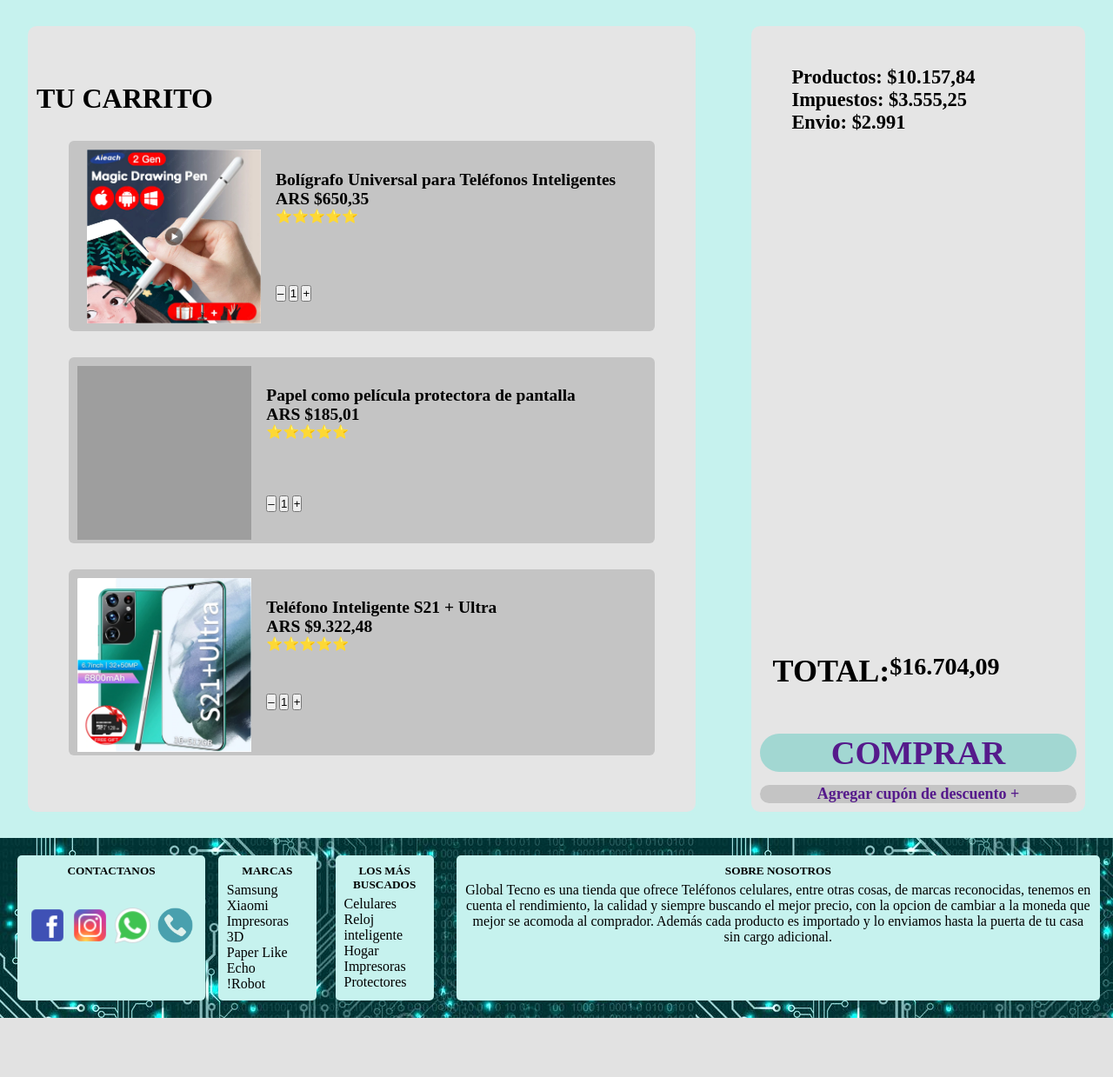
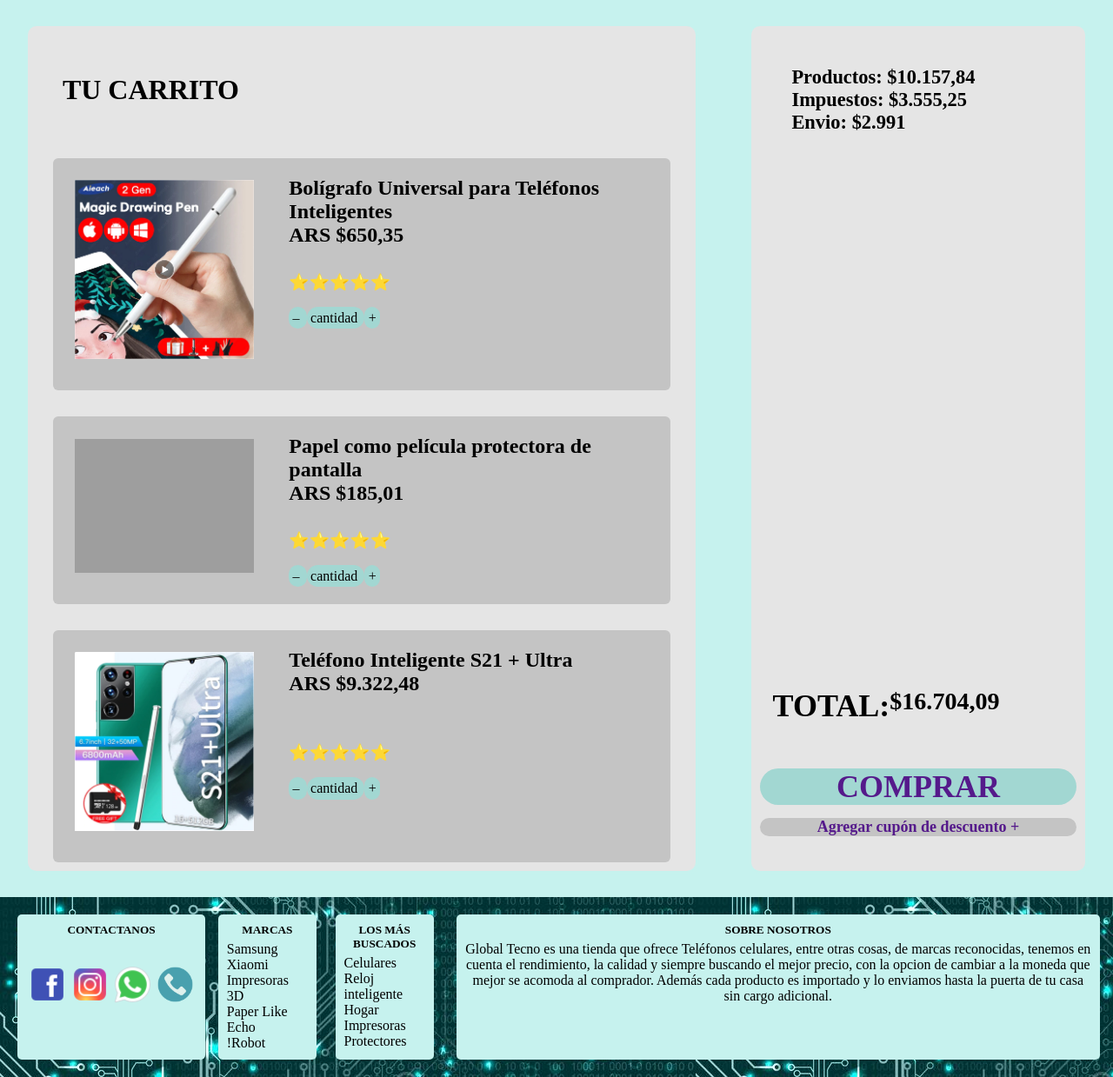
Before and after one commit to ViviSotelo/Grupo_11_GlobalTecno, a Node server app: page /product-carrito in a window 1280 px wide. Shown: the part 168-1407 px from the top of the page at 87% size. Before the commit the page ends 1339 px from the top, so only its background shows below. Run offline with Node 20, Linux system fonts and the light colour scheme; some libraries are stand-ins or nearby versions; grey boxes are pictures that could not be loaded.

Commit message:
agrego la retrospectiva y las correcciones de product-detal y carrito

```diff
--- a/site_GlobalTecno/public/stylesheets/productCarri.css
+++ b/site_GlobalTecno/public/stylesheets/productCarri.css
@@ -1,6 +1,12 @@
 
  body.carro{
     background-color:  #A2D7D2;
+    max-width: 100%;
+}
+
+.titulo_carrito{
+    padding: 4%;
+    padding-top: 6%;
 }
 
 .carro{
@@ -31,10 +37,16 @@
 }
 
 .carro .producto1_img img{
-    width: 170px;
-    height: 170px;
-    margin-top: 10%;
-    margin-left: 12%;
+    width: 80%;
+    height: 80%;
+    padding-top: 10%;
+
+}
+.carro .producto1_img {
+
+    display: flex;
+    justify-content:center;
+
 }
 
 .producto1_detalles {
@@ -45,7 +57,17 @@
 }
 
 .estrellas_producto1{
+    padding-bottom: 4%;
     display: flex;
+}
+
+.boton_carrito_menos_p1,
+.boton_carrito_cantidad_p1,
+.boton_carrito_mas_p1{
+    margin-top: 5%;
+    padding: 1%;
+    background-color: #A2D7D2;
+    border-radius: 30px;
 }
 
 
@@ -59,10 +81,16 @@
     flex-direction: column;
 }
 .carro .producto2_img img{
-    width: 170px;
-    height: 170px;
-    margin-top: 10%;
-    margin-left: 12%;
+    width: 80%;
+    height: 80%;
+    padding-top: 10%;
+
+}
+.carro .producto2_img {
+
+    display: flex;
+    justify-content:center;
+
 }
 
 .producto2_detalles {
@@ -72,7 +100,17 @@
     font-size: small;
 }
 .estrellas_producto2{
+    padding-bottom: 4%;
     display: flex;
+}
+
+.boton_carrito_menos_p2,
+.boton_carrito_cantidad_p2,
+.boton_carrito_mas_p2{
+    margin-top: 5%;
+    padding: 1%;
+    background-color: #A2D7D2;
+    border-radius: 30px;
 }
 
 /* producto 3 */
@@ -85,12 +123,17 @@
     flex-direction: column;
 }
  .carro .producto3_img img{
-    width: 170px;
-    height: 170px;
-    margin-top: 10%;
-    margin-left: 12%;
+    width: 80%;
+    height: 80%;
+    padding-top: 10%;
+
 }
+.carro .producto3_img {
 
+    display: flex;
+    justify-content:center;
+
+}
 .producto3_detalles {
     display: flex;
     flex-direction: column;
@@ -98,7 +141,17 @@
     font-size: small;
 }
 .estrellas_producto3{
+    padding-bottom: 4%;
     display: flex;
+}
+
+.boton_carrito_menos_p3,
+.boton_carrito_cantidad_p3,
+.boton_carrito_mas_p3{
+    margin-top: 5%;
+    padding: 1%;
+    background-color: #A2D7D2;
+    border-radius: 30px;
 }
 
 /* comprar */
@@ -142,194 +195,41 @@
 }
 
 @media (min-width:375px){
-
-    .box__productos_carrito{
-        justify-content: center;
-        margin-left: 10%;
+ .pecios_carrito{
+    font-size:large
  }
-
-    .carro .producto1_img img{
-        width: 200px;
-        height: 200px;
-        margin-top: 10%;
-        margin-right: 20%;
-      }
-      .carro .producto2_img img{
-        width: 200px;
-        height: 200px;
-        margin-top: 10%;
-        margin-right: 20%;
-      }
-      .carro .producto3_img img{
-        width: 200px;
-        height: 200px;
-        margin-top: 10%;
-        margin-right: 20%;
-      }
-
 }
 
 @media (min-width:425px){
-
-    .carro .box__productos_carrito{
-        background-color: #E5E5E5;
-        width: 80%;
-        margin: 30px auto 30px;
-        box-shadow: 2px 2px 2px  #C6F2EE;
-        border-radius: 10px;
-        display: flex;
-        flex-direction: column;
-        padding: 10px;
+    .pecios_carrito{
+       font-size:x-large
     }
-    .carro .producto1_img img{
-        width: 250px;
-        height: 250px;
-        margin-top: 10%;
-        margin-left: 9%;
-      }
-      .carro .producto2_img img{
-        width: 250px;
-        height: 250px;
-        margin-top: 10%;
-        margin-left: 9%;
-      }
-      .carro .producto3_img img{
-        width: 250px;
-        height: 250px;
-        margin-top: 10%;
-        margin-left: 9%;
 }
 
+@media (min-width:768px){
+    .producto1_detalles{
+        font-size:large
+    }
+    .producto2_detalles{
+        font-size:large
+    }
+    .producto3_detalles{
+        font-size:large
+    }
     .pecios_carrito{
-        font-size:larger
+        font-size:xx-large
+     }
+    .precio-total_carrito{
+        font-size:x-large
+    }
+    .boton-comprar_carrito{
+        font-size:large
+    }
+    .boton-cupon_carrito{
+        font-size:large
+    }
 }
 
-      .precio-total_carrito{
-          font-size: x-large;
-      }
-
-}
-
-
-@media (min-width:768px) {
-
-.carro{
-    max-width:max-content;
-}
-
-.carro .producto1__carrito{
-    background-color: #C4C4C4;
-    width: 90%;
-    margin: 30px auto 0;
-    border-radius: 6px;
-    display: flex;
-    flex-direction: row;
-    justify-content: center;
-}
-.carro .producto1_img img{
-    width: 200px;
-    height: 200px;
-    margin-top: 5%;
-    margin-left: 5%;
-  }
-
-.producto1_detalles {
-    display: flex;
-    flex-direction: column;
-    padding: 5%;
-    padding-left: 4%
-}
-
-.estrellas_producto1{
-    display: flex;
-}
-
-.botones-cantidad_producto1__carrito{
-    padding-top: 18%;
-    width: 200%;
-}
-
-/*  producto 2  */
-
-.carro .producto2__carrito{
-    background-color: #C4C4C4;
-    width: 90%;
-    margin: 30px auto 0;
-    border-radius: 6px;
-    display: flex;
-    flex-direction: row;
-}
-.carro .producto2_img img{
-    width: 200px;
-    height: 200px;
-    margin-top: 5%;
-    margin-left: 5%;
-  }
-
-.producto2_detalles {
-    display: flex;
-    flex-direction: column;
-    padding: 5%;
-    padding-left: 4%
-}
-
-.estrellas_producto2{
-    display: flex;
-}
-
-.botones-cantidad_producto2__carrito{
-    padding-top: 18%;
-    width: 200%;
-}
-
-/*  producto 3  */
-
-.carro .producto3__carrito{
-    background-color: #C4C4C4;
-    width: 90%;
-    margin: 30px auto 0;
-    border-radius: 6px;
-    display: flex;
-    flex-direction: row;
-}
-.carro .producto3_img img{
-    width: 200px;
-    height: 200px;
-    margin-top: 5%;
-    margin-left: 5%;
-  }
-
-.producto3_detalles {
-    display: flex;
-    flex-direction: column;
-    padding: 5%;
-    padding-left: 4%;
-}
-
-.estrellas_producto3{
-    display: flex;
-}
-
-.botones-cantidad_producto3__carrito{
-    padding-top: 18%;
-    width: 200%;
-}
-.pecios_carrito{
-    padding: 5%;
-    font-size:xx-large
-  }
-
-.precio-total_carrito{
-      font-size: xxx-large;
-  }
-
-.boton-comprar_carrito{
-    font-size: larger;
-}
-.boton-cupon_carrito{
-    font-size: large;
-}
-}
 @media (min-width:1024px){
 
     .main_carrito{
@@ -350,21 +250,119 @@
         padding: 10%;
         font-size:larger;
     }
+
+    .carro .producto1__carrito{
+        display: flex;
+        flex-direction:row;
+
+    }
+    .producto1_detalles{
+        font-size:medium;
+        width: 70%;
+        padding-top: 3%;
+    }
+    .producto1_img{
+        width: 40%;
+        padding-bottom: 5%;
+    }
+
+    .carro .producto1_img img{
+        height: 100%;
+
+    }
+
+    .carro .producto2__carrito{
+        display: flex;
+        flex-direction:row;
+
+    }
+    .producto2_detalles{
+        font-size:medium;
+        width: 70%;
+        padding-top: 3%;
+    }
+    .producto2_img{
+        width: 40%;
+        padding-bottom: 5%;
+    }
+    .carro .producto2_img img{
+        height: 100%;
+    }
+    .carro .producto3__carrito{
+        display: flex;
+        flex-direction:row;
+
+    }
+    .producto3_detalles{
+        font-size:medium;
+        width: 70%;
+        padding-top: 3%;
+    }
+    .producto3_img{
+        width: 40%;
+        padding-bottom: 5%;
+    }
+    .carro .producto3_img img{
+        height: 100%;
+    }
+    .estrellas_producto1{
+        padding-top: 7%;
+        padding-bottom: 5%
+    }
+    .estrellas_producto2{
+        padding-top: 7%;
+        padding-bottom: 5%
+    }
+    .estrellas_producto3{
+        padding-top: 13%;
+        padding-bottom: 5%
+    }
+
     .precio-total_carrito{
-    margin-top:150%;
+        padding-top: 150%;
+    }
+
+}
+
+@media (min-width:1440px){
+    .producto1_detalles{
+        font-size:larger;
+    }
+    .producto2_detalles{
+        font-size:larger;
+    }
+    .producto3_detalles{
+        padding-top: 3%;
+        font-size:larger;
+    }
+    .pecios_carrito{
         font-size:x-large;
     }
 }
-@media (min-width:1440px){
-    .carro{
-        max-width:100%;
+
+@media (min-width:2560px){
+    .carrito_producto1{
+        font-size:xx-large
+    }
+    .producto1_detalles{
+        font-size:xx-large;
+    }
+    .producto2_detalles{
+        font-size:xx-large;
+    }
+    .producto3_detalles{
+        padding-top: 3%;
+        font-size:xx-large;
     }
     .pecios_carrito{
-
-        font-size:x-large;
+        font-size:xxx-large;
     }
     .precio-total_carrito{
-        margin-top:150%;
+        font-size:xxx-large
+    }
+    .boton-comprar_carrito,
+    .boton-cupon_carrito{
         font-size:xx-large;
     }
+
 }
--- a/site_GlobalTecno/views/productCarri.html
+++ b/site_GlobalTecno/views/productCarri.html
@@ -38,18 +38,12 @@
 
                 <i class="signo__peso"><i class="fa-solid fa-dollar-sign"></i></i>
             </div>
-
-
-
             <div class="moneda">
-
                 <input type="checkbox" name="peso" id="peso">
                 <label for="peso">peso</label>
                 <input type="checkbox" name="dolar" id="dolar">
                 <label for="dolar">dolar</label>
-
             </div>
-
         </nav>
         <nav>
             <div class="home__barra__menu">
@@ -62,6 +56,7 @@
             </div>
         </nav>
     </header>
+
     <main class="main_carrito">
         <div class="box__productos_carrito">
             <div class="carrito_producto1">
@@ -71,6 +66,7 @@
                 <div class="producto1_img">
                     <img src="/images/productos/P2/1.jpg" alt="">
                 </div>
+
                 <div class="producto1_detalles">
                     <div class="Titulo_producto1">
                         <h2> Bolígrafo Universal para Teléfonos Inteligentes </h2>
@@ -78,6 +74,7 @@
                     <div class="valor_producto1">
                         <h2>ARS $650,35</h2>
                     </div>
+
                     <div class="estrellas_producto1">
                         <h3>⭐</h3>
                         <h3>⭐</h3>
@@ -86,9 +83,9 @@
                         <h3>⭐</h3>
                     </div>
                     <div class="botones-cantidad_producto1__carrito">
-                            <button> – </button>
-                            <button> 1 </button>
-                            <button> + </button>
+                        <a class="boton_carrito_menos_p1"> – </a>
+                        <a class="boton_carrito_cantidad_p1"> cantidad </a>
+                        <a class="boton_carrito_mas_p1"> + </a>
                     </div>
                 </div>
             </div>
@@ -111,9 +108,9 @@
                             <h3>⭐</h3>
                         </div>
                         <div class="botones-cantidad_producto2__carrito">
-                            <button> – </button>
-                            <button> 1 </button>
-                            <button> + </button>
+                            <a class="boton_carrito_menos_p2"> – </a>
+                            <a class="boton_carrito_cantidad_p2"> cantidad </a>
+                            <a class="boton_carrito_mas_p2"> + </a>
                         </div>
                     </div>
                 </div>
@@ -136,9 +133,9 @@
                             <h3>⭐</h3>
                         </div>
                         <div class="botones-cantidad_producto3__carrito">
-                            <button> – </button>
-                            <button> 1 </button>
-                            <button> + </button>
+                            <a class="boton_carrito_menos_p3"> – </a>
+                            <a class="boton_carrito_cantidad_p3"> cantidad </a>
+                            <a class="boton_carrito_mas_p3"> + </a>
                         </div>
                     </div>
                 </div>
@@ -162,6 +159,7 @@
 
             </div>
         </main>
+
         <footer class="home__footer">
             <div class="footer__1">
                 <section class="footer__marcas">
```
Also changed, not shown: RETROESPECTIVA/RETRO.md (+29 -0 lines), site_GlobalTecno/public/stylesheets/productDetal.css (+116 -18 lines), site_GlobalTecno/views/productDetal.html (+17 -36 lines). Lines whose indentation alone changed are shown as unchanged.
